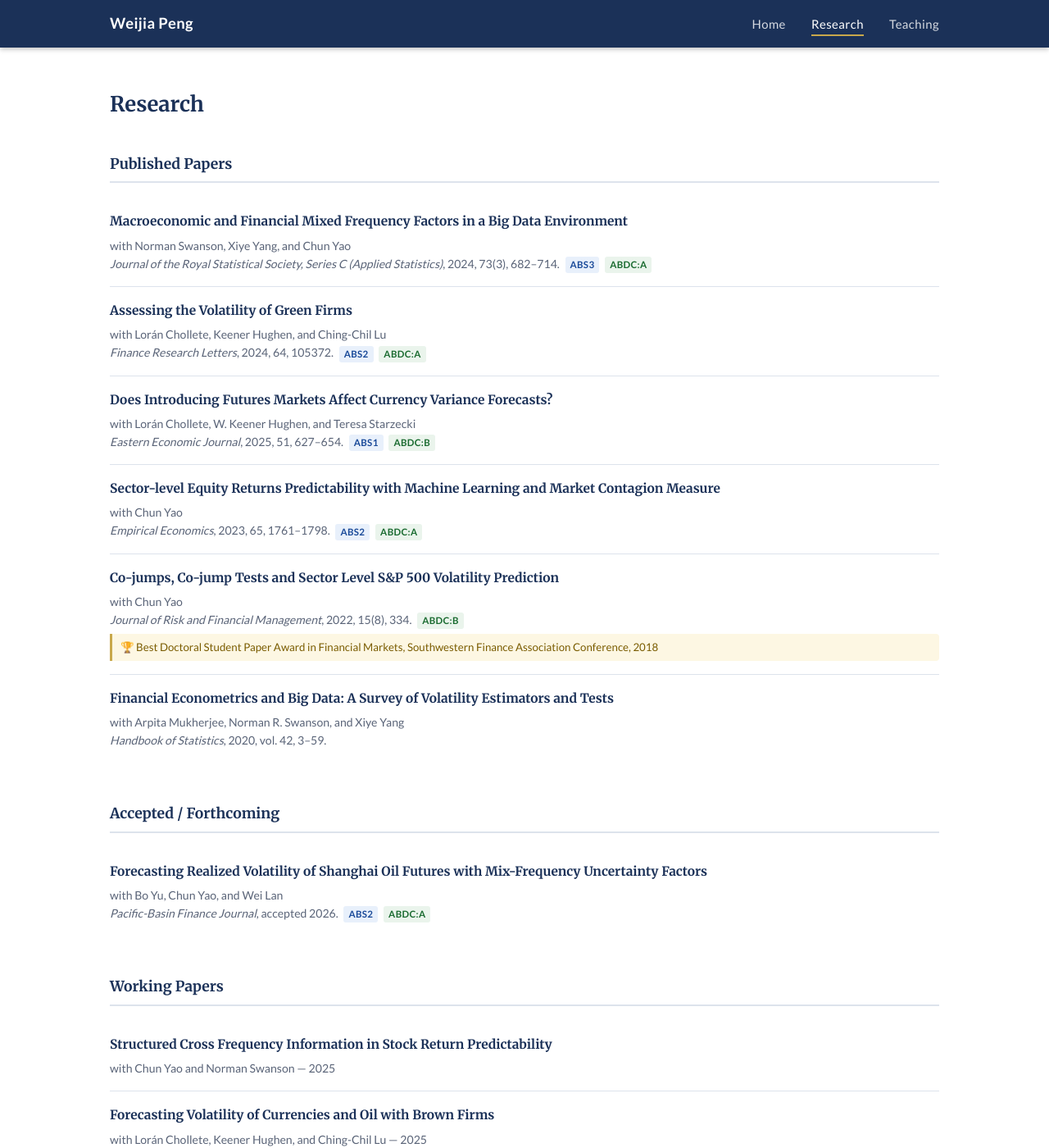
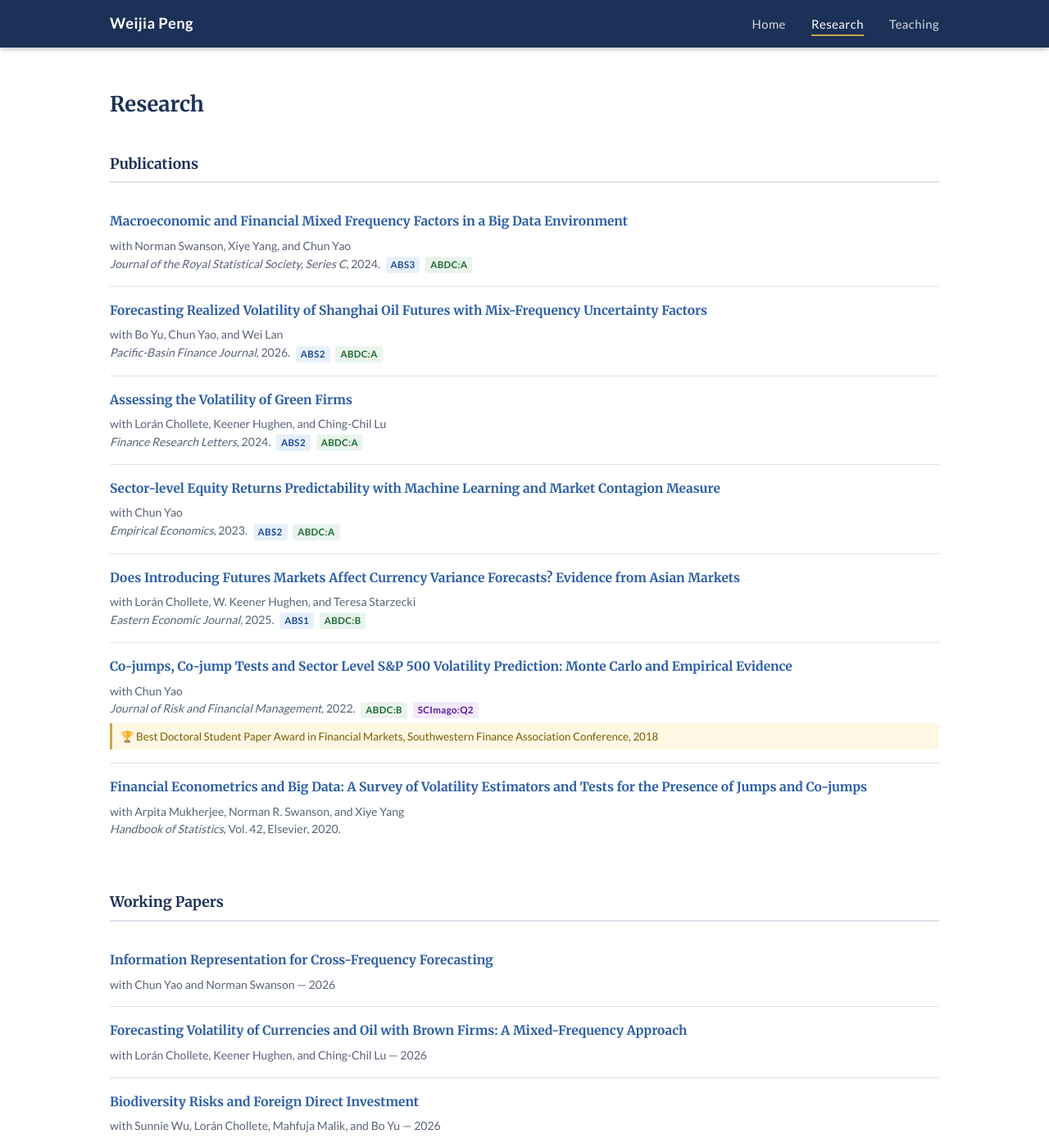
Before and after one commit to weijiap/weijiap.github.io, a Jekyll site: the page built from research.html, in a window 1280 px wide and 1400 px high. Shown: the whole window at 82% size. Built offline with Jekyll 4.4.1, drawn with Linux system fonts in a browser that asks for light colours; some of the changed text lies outside the part shown.

Commit message:
Research page: add paper links, update titles and working papers

```diff
--- a/assets/css/style.css
+++ b/assets/css/style.css
@@ -266,8 +266,9 @@ a:hover { text-decoration: underline; }
   letter-spacing: .03em;
 }
 
-.badge-abs  { background: #e8f0fb; color: #1a4a99; }
-.badge-abdc { background: #eaf4ec; color: #1a6b30; }
+.badge-abs     { background: #e8f0fb; color: #1a4a99; }
+.badge-abdc    { background: #eaf4ec; color: #1a6b30; }
+.badge-scimago { background: #f3eafc; color: #5a1a99; }
 
 /* Teaching */
 .teaching-section { margin-bottom: 40px; }
--- a/research.html
+++ b/research.html
@@ -1,23 +1,25 @@
 ---
 layout: default
 title: Research
+permalink: /research/
 ---
 
 <div class="container page-content">
   <h1 class="page-heading">Research</h1>
 
   <section class="research-section">
-    <h2>Published Papers</h2>
+    <h2>Publications</h2>
     <ol class="paper-list">
 
       <li class="paper-item">
         <p class="paper-title">
-          Macroeconomic and Financial Mixed Frequency Factors in a Big Data Environment
+          <a href="https://academic.oup.com/jrsssc/article/73/3/682/7604355" target="_blank" rel="noopener">
+            Macroeconomic and Financial Mixed Frequency Factors in a Big Data Environment
+          </a>
         </p>
         <p class="paper-meta">
           with Norman Swanson, Xiye Yang, and Chun Yao<br>
-          <em>Journal of the Royal Statistical Society, Series C (Applied Statistics)</em>,
-          2024, 73(3), 682–714.
+          <em>Journal of the Royal Statistical Society, Series C</em>, 2024.
           <span class="paper-badge badge-abs">ABS3</span>
           <span class="paper-badge badge-abdc">ABDC:A</span>
         </p>
@@ -25,11 +27,13 @@ title: Research
 
       <li class="paper-item">
         <p class="paper-title">
-          Assessing the Volatility of Green Firms
+          <a href="https://www.sciencedirect.com/science/article/abs/pii/S0927538X2600096X" target="_blank" rel="noopener">
+            Forecasting Realized Volatility of Shanghai Oil Futures with Mix-Frequency Uncertainty Factors
+          </a>
         </p>
         <p class="paper-meta">
-          with Lorán Chollete, Keener Hughen, and Ching-Chil Lu<br>
-          <em>Finance Research Letters</em>, 2024, 64, 105372.
+          with Bo Yu, Chun Yao, and Wei Lan<br>
+          <em>Pacific-Basin Finance Journal</em>, 2026.
           <span class="paper-badge badge-abs">ABS2</span>
           <span class="paper-badge badge-abdc">ABDC:A</span>
         </p>
@@ -37,11 +41,41 @@ title: Research
 
       <li class="paper-item">
         <p class="paper-title">
-          Does Introducing Futures Markets Affect Currency Variance Forecasts?
+          <a href="https://www.sciencedirect.com/science/article/abs/pii/S1544612324004021" target="_blank" rel="noopener">
+            Assessing the Volatility of Green Firms
+          </a>
+        </p>
+        <p class="paper-meta">
+          with Lorán Chollete, Keener Hughen, and Ching-Chil Lu<br>
+          <em>Finance Research Letters</em>, 2024.
+          <span class="paper-badge badge-abs">ABS2</span>
+          <span class="paper-badge badge-abdc">ABDC:A</span>
+        </p>
+      </li>
+
+      <li class="paper-item">
+        <p class="paper-title">
+          <a href="https://link.springer.com/article/10.1007/s00181-023-02404-y" target="_blank" rel="noopener">
+            Sector-level Equity Returns Predictability with Machine Learning and Market Contagion Measure
+          </a>
+        </p>
+        <p class="paper-meta">
+          with Chun Yao<br>
+          <em>Empirical Economics</em>, 2023.
+          <span class="paper-badge badge-abs">ABS2</span>
+          <span class="paper-badge badge-abdc">ABDC:A</span>
+        </p>
+      </li>
+
+      <li class="paper-item">
+        <p class="paper-title">
+          <a href="https://link.springer.com/article/10.1057/s41302-025-00305-9" target="_blank" rel="noopener">
+            Does Introducing Futures Markets Affect Currency Variance Forecasts? Evidence from Asian Markets
+          </a>
         </p>
         <p class="paper-meta">
           with Lorán Chollete, W. Keener Hughen, and Teresa Starzecki<br>
-          <em>Eastern Economic Journal</em>, 2025, 51, 627–654.
+          <em>Eastern Economic Journal</em>, 2025.
           <span class="paper-badge badge-abs">ABS1</span>
           <span class="paper-badge badge-abdc">ABDC:B</span>
         </p>
@@ -49,24 +83,15 @@ title: Research
 
       <li class="paper-item">
         <p class="paper-title">
-          Sector-level Equity Returns Predictability with Machine Learning and Market Contagion Measure
+          <a href="https://www.mdpi.com/1911-8074/15/8/334" target="_blank" rel="noopener">
+            Co-jumps, Co-jump Tests and Sector Level S&amp;P 500 Volatility Prediction: Monte Carlo and Empirical Evidence
+          </a>
         </p>
         <p class="paper-meta">
           with Chun Yao<br>
-          <em>Empirical Economics</em>, 2023, 65, 1761–1798.
-          <span class="paper-badge badge-abs">ABS2</span>
-          <span class="paper-badge badge-abdc">ABDC:A</span>
-        </p>
-      </li>
-
-      <li class="paper-item">
-        <p class="paper-title">
-          Co-jumps, Co-jump Tests and Sector Level S&amp;P 500 Volatility Prediction
-        </p>
-        <p class="paper-meta">
-          with Chun Yao<br>
-          <em>Journal of Risk and Financial Management</em>, 2022, 15(8), 334.
+          <em>Journal of Risk and Financial Management</em>, 2022.
           <span class="paper-badge badge-abdc">ABDC:B</span>
+          <span class="paper-badge badge-scimago">SCImago:Q2</span>
         </p>
         <p class="paper-award">
           &#127942; Best Doctoral Student Paper Award in Financial Markets,
@@ -76,30 +101,13 @@ title: Research
 
       <li class="paper-item">
         <p class="paper-title">
-          Financial Econometrics and Big Data: A Survey of Volatility Estimators and Tests
+          <a href="https://www.sciencedirect.com/science/chapter/handbook/abs/pii/S0169716118300993" target="_blank" rel="noopener">
+            Financial Econometrics and Big Data: A Survey of Volatility Estimators and Tests for the Presence of Jumps and Co-jumps
+          </a>
         </p>
         <p class="paper-meta">
           with Arpita Mukherjee, Norman R. Swanson, and Xiye Yang<br>
-          <em>Handbook of Statistics</em>, 2020, vol. 42, 3–59.
-        </p>
-      </li>
-
-    </ol>
-  </section>
-
-  <section class="research-section">
-    <h2>Accepted / Forthcoming</h2>
-    <ol class="paper-list">
-
-      <li class="paper-item">
-        <p class="paper-title">
-          Forecasting Realized Volatility of Shanghai Oil Futures with Mix-Frequency Uncertainty Factors
-        </p>
-        <p class="paper-meta">
-          with Bo Yu, Chun Yao, and Wei Lan<br>
-          <em>Pacific-Basin Finance Journal</em>, accepted 2026.
-          <span class="paper-badge badge-abs">ABS2</span>
-          <span class="paper-badge badge-abdc">ABDC:A</span>
+          <em>Handbook of Statistics</em>, Vol. 42, Elsevier, 2020.
         </p>
       </li>
 
@@ -108,53 +116,58 @@ title: Research
 
   <section class="research-section">
     <h2>Working Papers</h2>
-    <ol class="paper-list">
+    <ol class="paper-list" start="8">
 
       <li class="paper-item">
         <p class="paper-title">
-          Structured Cross Frequency Information in Stock Return Predictability
+          <a href="https://www.dropbox.com/scl/fi/gk6b5jig53789u2w9rwhz/frequency-6-9-2025.pdf?rlkey=tt10y1ukw6abvwc4ykowkq207&st=dqhx0e8m&dl=0" target="_blank" rel="noopener">
+            Information Representation for Cross-Frequency Forecasting
+          </a>
         </p>
-        <p class="paper-meta">with Chun Yao and Norman Swanson &mdash; 2025</p>
+        <p class="paper-meta">with Chun Yao and Norman Swanson &mdash; 2026</p>
       </li>
 
       <li class="paper-item">
         <p class="paper-title">
-          Forecasting Volatility of Currencies and Oil with Brown Firms
+          <a href="https://www.dropbox.com/scl/fi/wv94le5570cb8q4d53qyg/International_Green.pdf?rlkey=isahmw7wzird3457g1mfue8zb&st=p8t0hgt4&dl=0" target="_blank" rel="noopener">
+            Forecasting Volatility of Currencies and Oil with Brown Firms: A Mixed-Frequency Approach
+          </a>
         </p>
-        <p class="paper-meta">with Lorán Chollete, Keener Hughen, and Ching-Chil Lu &mdash; 2025</p>
+        <p class="paper-meta">with Lorán Chollete, Keener Hughen, and Ching-Chil Lu &mdash; 2026</p>
       </li>
 
       <li class="paper-item">
         <p class="paper-title">
-          Biodiversity Risks and Foreign Direct Investment
+          <a href="https://www.dropbox.com/scl/fi/ywrbkegdaegfzsfm7y4d9/BiodiversityInternational.pdf?rlkey=ysmq4p5c122k4d9x2o3gn090j&st=y34jtqrg&dl=0" target="_blank" rel="noopener">
+            Biodiversity Risks and Foreign Direct Investment
+          </a>
         </p>
-        <p class="paper-meta">with Sunnie Wu, Lorán Chollete, Mahfuja Malik, and Bo Yu &mdash; 2025</p>
+        <p class="paper-meta">with Sunnie Wu, Lorán Chollete, Mahfuja Malik, and Bo Yu &mdash; 2026</p>
       </li>
 
       <li class="paper-item">
         <p class="paper-title">
-          Forecasting Oil Market Volatility with Signed Marked Jump Intensity
+          <a href="https://www.dropbox.com/scl/fi/pqwx74zxjwkf5ezjmwyvv/Jump_Risk.pdf?rlkey=ezctmtm64qagp25b65ihxekot&st=5274md75&dl=0" target="_blank" rel="noopener">
+            Forecasting Oil Market Volatility with Signed Marked Jump Intensity, Regime Switching, and Machine Learning
+          </a>
         </p>
-        <p class="paper-meta">with Bo Yu and Dayong Zhang &mdash; 2025</p>
+        <p class="paper-meta">with Bo Yu and Dayong Zhang &mdash; 2026</p>
       </li>
 
       <li class="paper-item">
         <p class="paper-title">
-          Estimating the Strategies of Firms towards Sustainability
+          <a href="https://www.dropbox.com/scl/fi/pqwx74zxjwkf5ezjmwyvv/Jump_Risk.pdf?rlkey=ezctmtm64qagp25b65ihxekot&st=wvx4hjv6&dl=0" target="_blank" rel="noopener">
+            Forecasting Realized Volatility with Idiosyncratic and Systemic Jump Risk: A Machine Learning Approach with Market Regimes
+          </a>
         </p>
-        <p class="paper-meta">with Lorán Chollete &mdash; in progress</p>
+        <p class="paper-meta">with Eman Abdelfattah &mdash; 2026</p>
       </li>
 
       <li class="paper-item">
         <p class="paper-title">
-          A Hybrid Spatial-Temporal Graph Attention Network
+          The Ethics of ESG Disclosure: Evidence from Firm-Level Carbon Intensity and Explainable Machine Learning
         </p>
-        <p class="paper-meta">with Bo Yu &mdash; in progress</p>
-      </li>
-
-      <li class="paper-item">
-        <p class="paper-title">The Ethics of ESG Disclosure</p>
-        <p class="paper-meta">in progress</p>
+        <p class="paper-meta">work in progress</p>
       </li>
 
     </ol>
```
